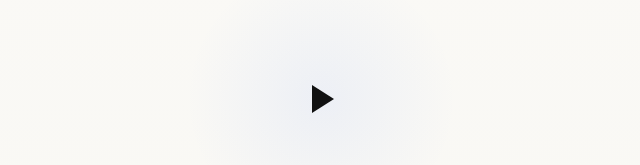
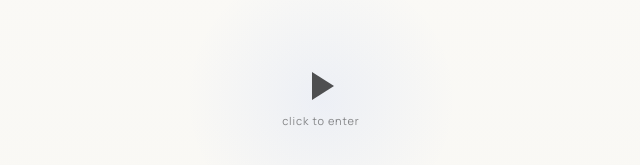
Before and after one commit to nsvetliza-del/nicosvetliza, a React (Vite) app: page / in a window 1280 px wide. Shown: the part 301-466 px from the top of the page, without its empty margins (319-959 px from the left). Built offline with nearby package versions, Linux system fonts and the light colour scheme.

Commit message:
refine intro play cue and desktop wheel width

```diff
--- a/src/components/EpicIntro.jsx
+++ b/src/components/EpicIntro.jsx
@@ -148,6 +148,7 @@ export default function EpicIntro({ enabled = true, onComplete }) {
           aria-label="Play intro"
         >
           <span className="epic-intro-play-icon" aria-hidden="true" />
+          <span className="epic-intro-play-label">click to enter</span>
         </button>
       ) : null}
 
--- a/src/components/VideoWheel.jsx
+++ b/src/components/VideoWheel.jsx
@@ -280,8 +280,8 @@ const getMobileFrontIndex = useCallback(() => {
 
   const items = useMemo(() => {
     const total = projects.length || 1;
-    const radiusX = Math.max(580, Math.min(700, total * 34));
-    const radiusY = Math.max(165, Math.min(210, total * 9));
+    const radiusX = Math.min(window.innerWidth * 0.34, 560);
+    const radiusY = 150;
 
     return projects.map((project, index) => {
       const baseAngle = (index / total) * Math.PI * 2;
--- a/src/styles/layout.css
+++ b/src/styles/layout.css
@@ -197,10 +197,11 @@
 
 .epic-intro-play {
   position: relative;
-  width: 2.8rem;
-  height: 2.8rem;
+  min-width: 7rem;
+  min-height: 3.6rem;
   display: grid;
   place-items: center;
+  gap: 10px;
   cursor: pointer;
   animation: introPlayIn 0.9s cubic-bezier(0.19, 1, 0.22, 1) both;
 }
@@ -212,12 +213,26 @@
   border-left: 1.38rem solid var(--text);
   border-top: 0.88rem solid transparent;
   border-bottom: 0.88rem solid transparent;
-  transition: transform 0.3s ease, border-left-color 0.3s ease;
+  animation: introPlayPulse 1.8s ease-in-out infinite;
+  transition: border-left-color 0.3s ease;
+}
+
+.epic-intro-play-label {
+  color: var(--text);
+  font-size: 11px;
+  letter-spacing: 0.08em;
+  line-height: 1;
+  text-transform: lowercase;
+  opacity: 0.48;
+  transition: opacity 220ms ease;
 }
 
 .epic-intro-play:hover .epic-intro-play-icon {
-  transform: scale(1.04);
   border-left-color: var(--accent);
+}
+
+.epic-intro-play:hover .epic-intro-play-label {
+  opacity: 0.72;
 }
 
 .epic-intro-words {
@@ -397,6 +412,19 @@
   }
 }
 
+@keyframes introPlayPulse {
+  0%,
+  100% {
+    transform: scale(1);
+    opacity: 0.72;
+  }
+
+  50% {
+    transform: scale(1.08);
+    opacity: 1;
+  }
+}
+
 @media (max-width: 840px) {
   .portfolio-page,
   .simple-page {
```
